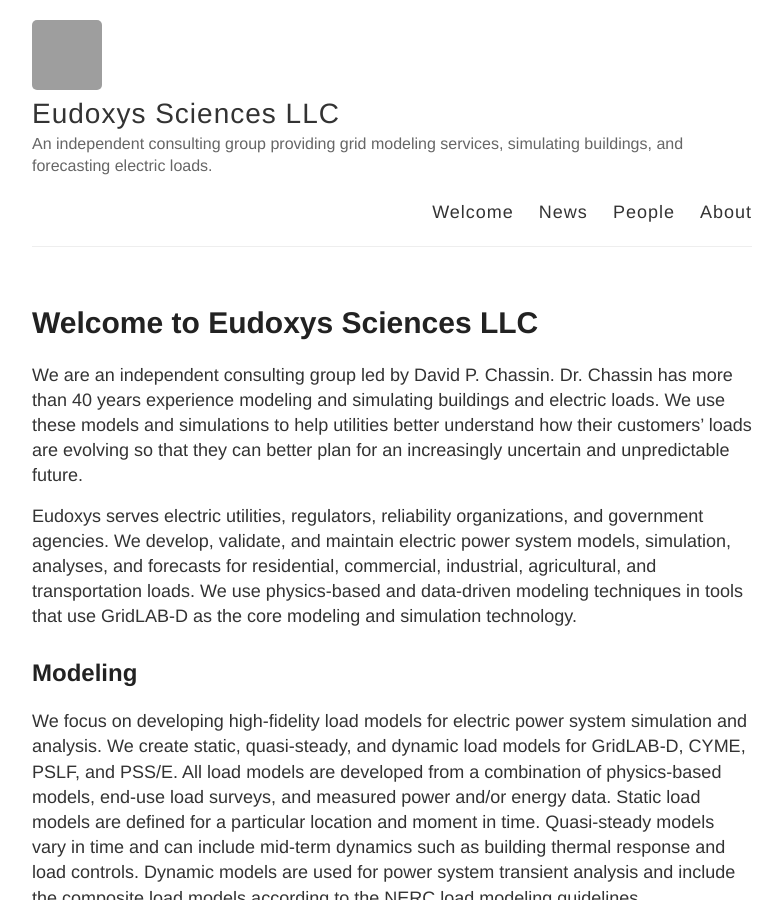
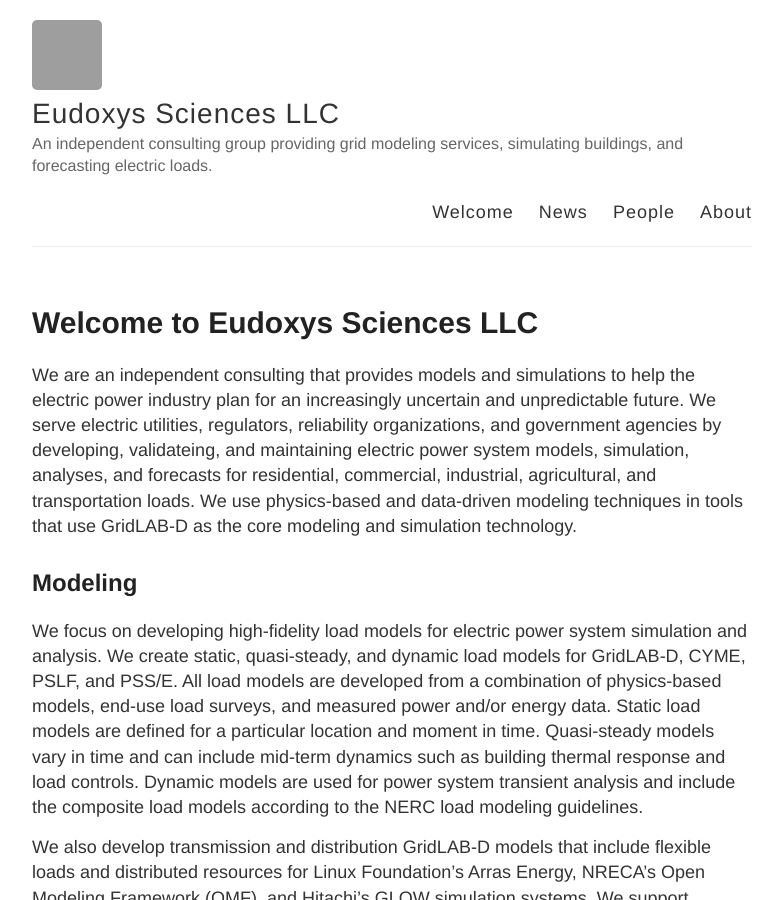
Before and after one commit to eudoxys/eudoxys.github.io, a Jekyll site: the page built from welcome.md, in a window 1280 px wide and 900 px high. Shown: the whole window, without its empty margins (248-1031 px from the left). Built offline with Jekyll 4.4.1, drawn with Linux system fonts in a browser that asks for light colours; grey boxes are pictures that could not be loaded.

Commit message:
Update welcome.md

```diff
--- a/welcome.md
+++ b/welcome.md
@@ -6,9 +6,7 @@
   - /welcome
 ---
 
-We are an independent consulting group led by David P. Chassin. Dr. Chassin has more than 40 years experience modeling and simulating buildings and electric loads. We use these models and simulations to help utilities better understand how their customers’ loads are evolving so that they can better plan for an increasingly uncertain and unpredictable future.
-
-Eudoxys serves electric utilities, regulators, reliability organizations, and government agencies. We develop, validate, and maintain electric power system models, simulation, analyses, and forecasts for residential, commercial, industrial, agricultural, and transportation loads. We use physics-based and data-driven modeling techniques in tools that use GridLAB-D as the core modeling and simulation technology.
+We are an independent consulting that provides models and simulations to help the electric power industry plan for an increasingly uncertain and unpredictable future. We serve electric utilities, regulators, reliability organizations, and government agencies by developing, validateing, and maintaining electric power system models, simulation, analyses, and forecasts for residential, commercial, industrial, agricultural, and transportation loads. We use physics-based and data-driven modeling techniques in tools that use GridLAB-D as the core modeling and simulation technology.
 
 ## Modeling
 
```
